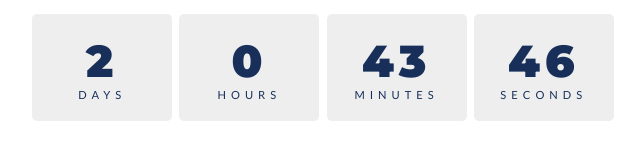
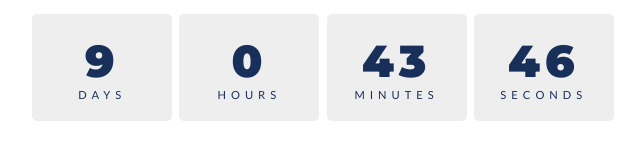
Before and after one commit to jyshin1120/notion, a plain HTML site: page index.html in a window 1280 px wide. Shown: the full height of the page, 317-957 px from the left. Drawn offline with Linux system fonts and the light colour scheme.

Commit message:
Update index.html
감기는 어쩔 수 없즤....

```diff
--- a/index.html
+++ b/index.html
@@ -59,7 +59,7 @@ body{
 </body>
 <script>
     const year = new Date().getFullYear();
-const myDate = new Date('July 16, 2023 09:30:00');
+const myDate = new Date('July 23, 2023 09:30:00');
 console.log(myDate);
 
 // countdown
```
